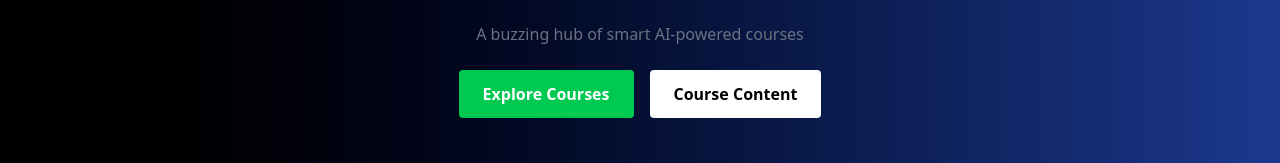
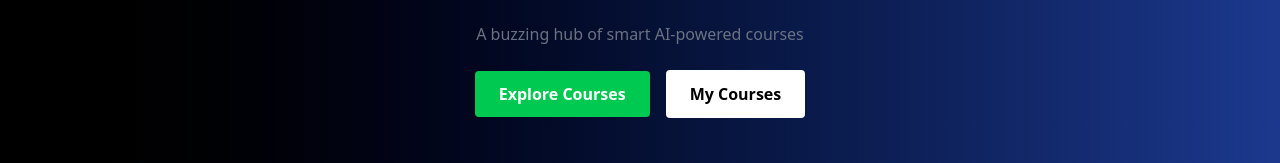
Before and after one commit to mohd-mustufa/Course-Hive, a React (Vite) app in the folder frontend/: page / in a window 1280 px wide. Shown: the part 130-293 px from the top of the page. Built offline with nearby package versions, Linux system fonts and the light colour scheme; no server answers.

Commit message:
chore: Add course routes

```diff
--- a/frontend/src/App.jsx
+++ b/frontend/src/App.jsx
@@ -4,14 +4,22 @@ import Home from "./components/user/Home";
 import Login from "./components/authentication/Login";
 import Signup from "./components/authentication/Signup";
 import { Toaster } from "react-hot-toast";
+import AllCourses from "./components/courses/AllCourses";
+import CoursePurchase from "./components/courses/CoursePurchase";
+import MyCourses from "./components/courses/MyCourses";
 
 function App() {
   return (
     <div>
       <Routes>
         <Route path="/" element={<Home />} />
+
         <Route path="/login" element={<Login />} />
         <Route path="/signup" element={<Signup />} />
+
+        <Route path="/courses" element={<AllCourses />} />
+        <Route path="/purchase/:courseId" element={<CoursePurchase />} />
+        <Route path="/my-courses" element={<MyCourses />} />
       </Routes>
       <Toaster />
     </div>
--- /dev/null
+++ b/frontend/src/components/courses/AllCourses.jsx
@@ -0,0 +1,7 @@
+import React from "react";
+
+function AllCourses() {
+  return <div>AllCourses</div>;
+}
+
+export default AllCourses;
--- /dev/null
+++ b/frontend/src/components/courses/CoursePurchase.jsx
@@ -0,0 +1,7 @@
+import React from "react";
+
+function CoursePurchase() {
+  return <div>CoursePurchase</div>;
+}
+
+export default CoursePurchase;
--- /dev/null
+++ b/frontend/src/components/courses/MyCourses.jsx
@@ -0,0 +1,7 @@
+import React from "react";
+
+function MyCourses() {
+  return <div>MyCourses</div>;
+}
+
+export default MyCourses;
--- a/frontend/src/components/layout/CourseSlider.jsx
+++ b/frontend/src/components/layout/CourseSlider.jsx
@@ -73,7 +73,7 @@ function CourseSlider() {
                 <h2 className="text-lg font-semibold text-white">
                   {course.title}
                 </h2>
-                <button className="mt-4 bg-orange-500 text-white py-2 px-4 rounded-full hover:bg-blue-500 transition">
+                <button className="mt-4 bg-orange-500 text-white py-2 px-4 rounded-full hover:bg-blue-500 transition cursor-pointer">
                   Enroll Now
                 </button>
               </div>
--- a/frontend/src/components/layout/HeroSection.jsx
+++ b/frontend/src/components/layout/HeroSection.jsx
@@ -1,6 +1,18 @@
 import React from "react";
+import { Link, useNavigate } from "react-router-dom";
 
 function HeroSection() {
+  const navigate = useNavigate();
+
+  const handleMyCoursesClick = () => {
+    const user = localStorage.getItem("user");
+    if (user) {
+      navigate("/my-courses");
+    } else {
+      navigate("/login");
+    }
+  };
+
   return (
     <div>
       <section className="text-center">
@@ -10,11 +22,18 @@ function HeroSection() {
           A buzzing hub of smart AI-powered courses
         </p>
         <div className="space-x-4 mt-6">
-          <button className="py-3 px-6 bg-green-500 text-white rounded font-semibold hover:bg-white hover:text-black duration-300 cursor-pointer">
+          <Link
+            to={"/courses"}
+            className="py-3 px-6 bg-green-500 text-white rounded font-semibold hover:bg-white hover:text-black duration-300 cursor-pointer"
+          >
             Explore Courses
-          </button>
-          <button className="py-3 px-6 bg-white text-black rounded font-semibold hover:bg-green-500 hover:text-white duration-300 cursor-pointer">
-            Course Content
+          </Link>
+
+          <button
+            onClick={handleMyCoursesClick}
+            className="py-3 px-6 bg-white text-black rounded font-semibold hover:bg-green-500 hover:text-white duration-300 cursor-pointer"
+          >
+            My Courses
           </button>
         </div>
       </section>
```
